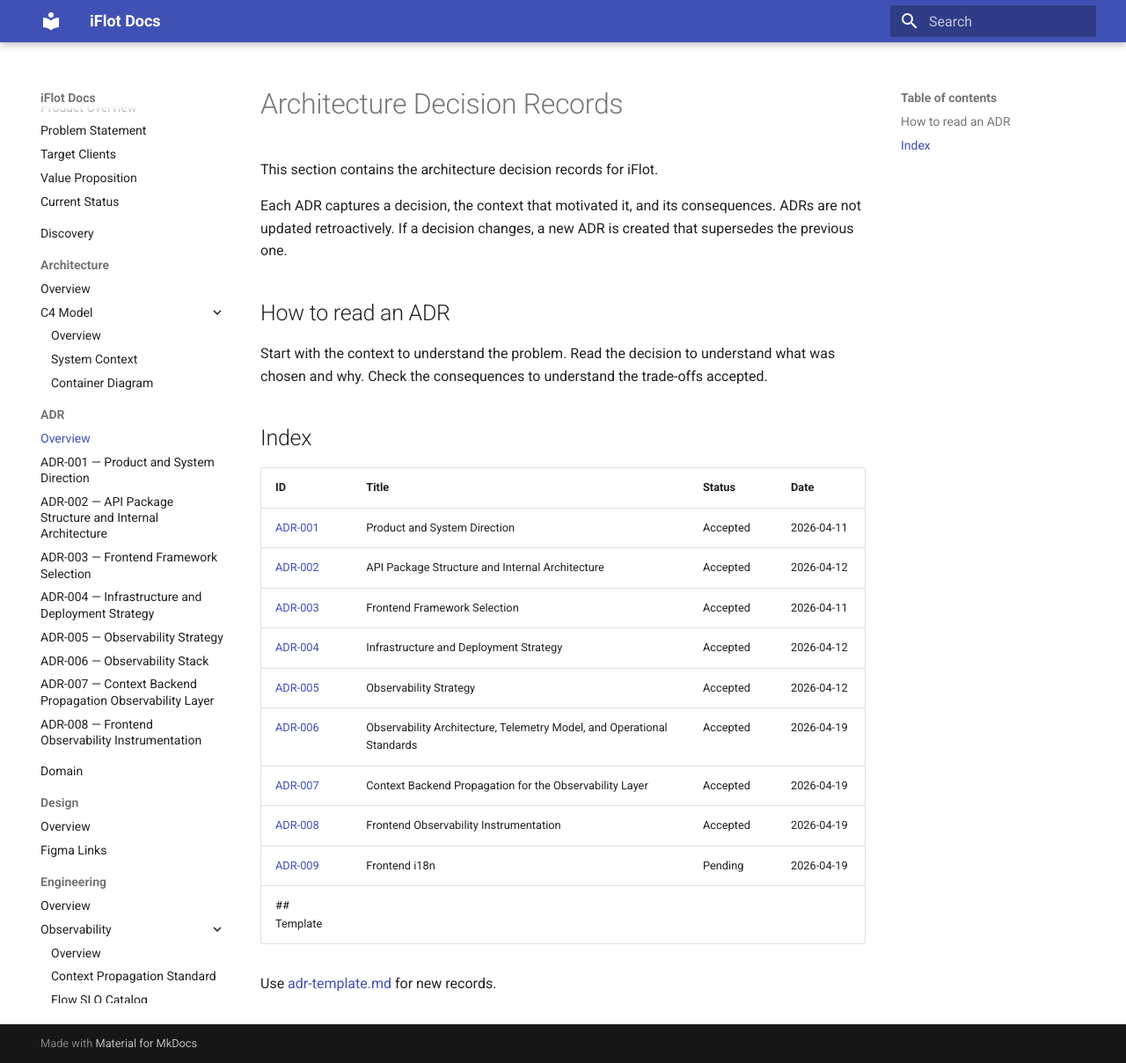
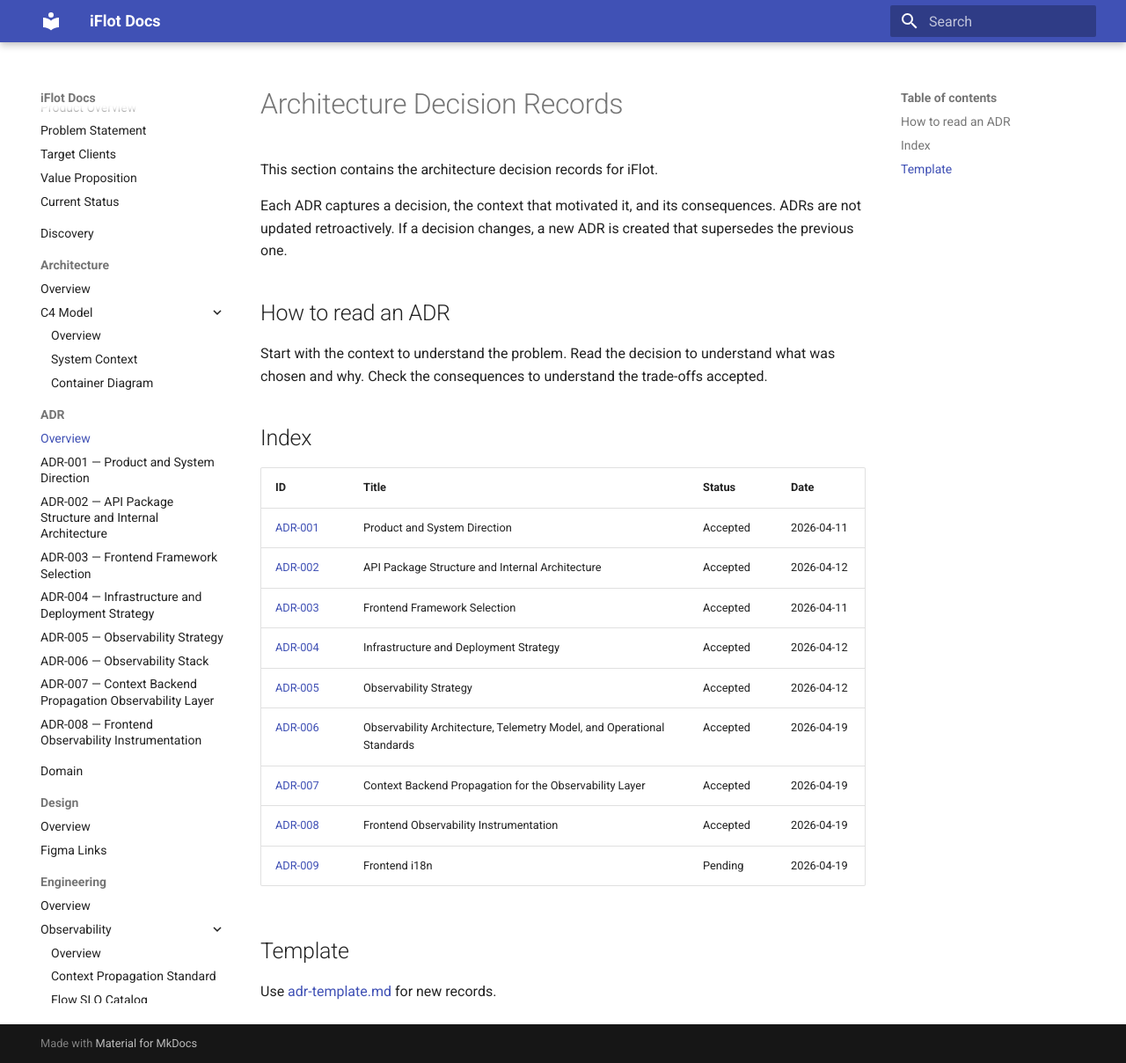
Before and after one commit to karepanda/iflot-docs, an MkDocs documentation site: the page built from docs/adr/index.md, in a window 1280 px wide and 1208 px high. Shown: the whole window at 88% size. Built offline with MkDocs 1.6.1 and Material for MkDocs 9.7.7, drawn with Linux system fonts in a browser that asks for light colours.

```diff
--- a/docs/adr/index.md
+++ b/docs/adr/index.md
@@ -24,7 +24,8 @@ the trade-offs accepted.
 | [ADR-006](ADR-006-observability-stack.md) | Observability Architecture, Telemetry Model, and Operational Standards | Accepted | 2026-04-19 |
 | [ADR-007](ADR-007-context-backend-propagation-observability-layer.md) | Context Backend Propagation for the Observability Layer | Accepted | 2026-04-19 |
 | [ADR-008](ADR-008-frontend-observability-instrumentation.md) | Frontend Observability Instrumentation | Accepted | 2026-04-19 |
-| [ADR-009](ADR-009-Proposal for Adopting Paraglide JS as the i18n Library.md) | Frontend i18n  | Pending | 2026-04-19 |
+| [ADR-009](ADR-009-Proposal-for-Adopting-Paraglide-JS-as-the-i18n-Library.md) | Frontend i18n | Pending | 2026-04-19 |
+
 ## Template
 
 Use [adr-template.md](adr-template.md) for new records.
```
Also changed, not shown: docs/adr/ADR-009-Proposal-for-Adopting-Paraglide-JS-as-the-i18n-Library.md (renamed from docs/adr/ADR-009-Proposal for Adopting Paraglide JS as the i18n Library.md).
